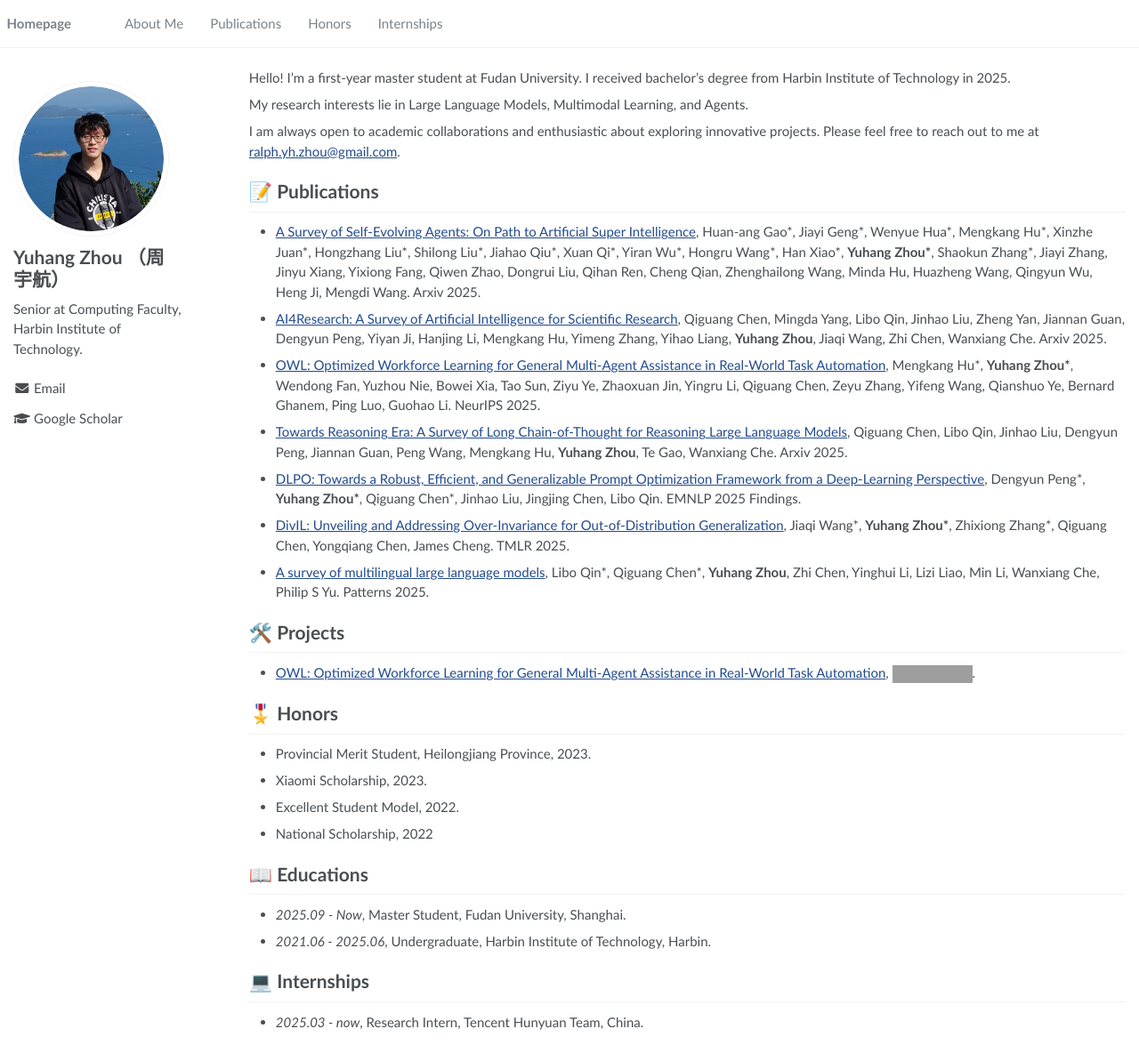
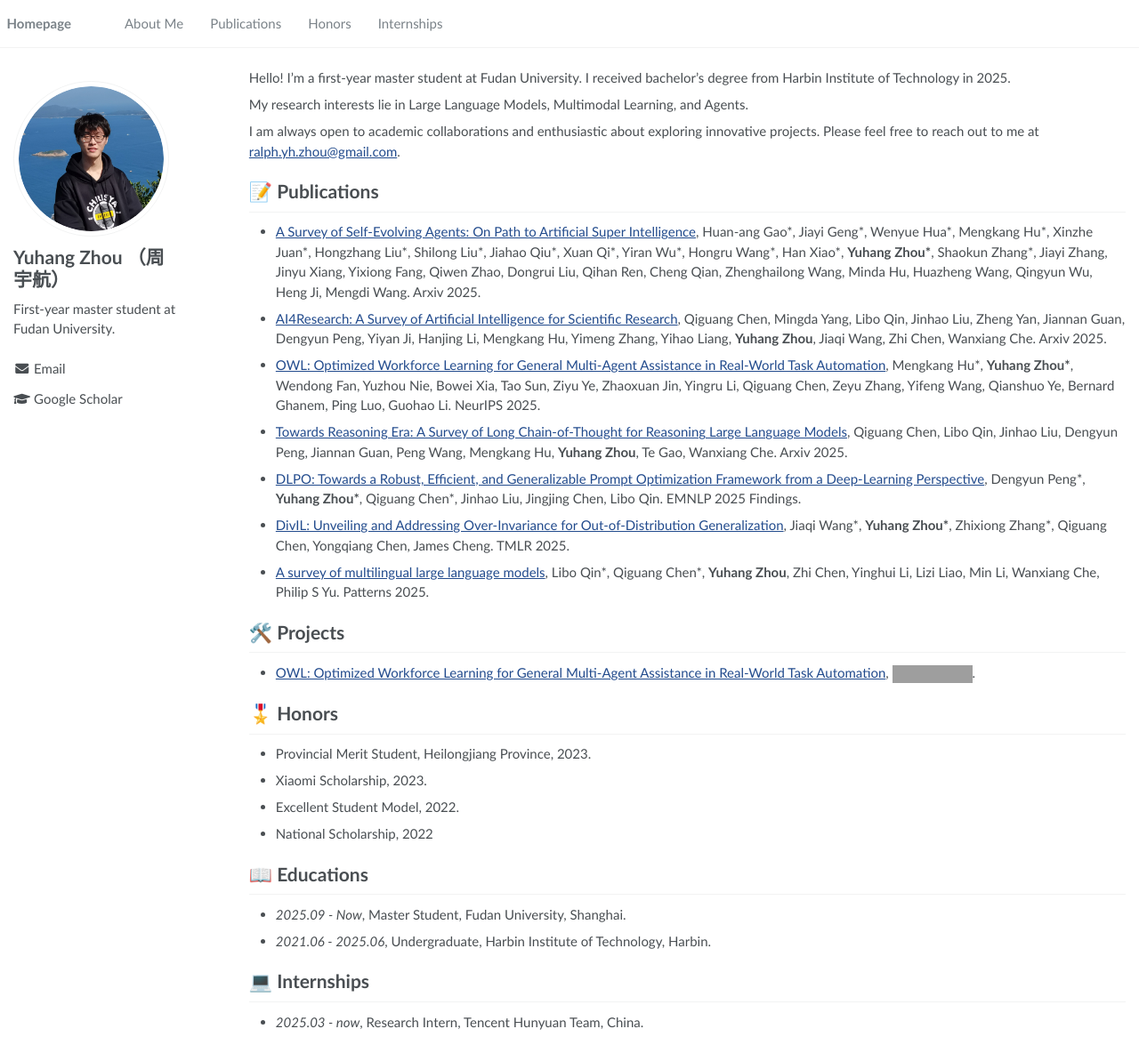
Before and after one commit to Ralph-Zhou/ralph-zhou.github.io, a Jekyll site: the page built from _pages/about.md, in a window 1280 px wide and 1175 px high. Shown: the whole window at 89% size. Built offline with Jekyll 4.4.1, drawn with Linux system fonts in a browser that asks for light colours; grey boxes are pictures that could not be loaded.

Commit message:
Update author bio in _config.yml

```diff
--- a/_config.yml
+++ b/_config.yml
@@ -23,7 +23,7 @@ baidu_site_verification  :  # get baidu_site_verification from https://ziyuan.ba
 author:
   name             : "Yuhang Zhou （周宇航）"
   avatar           : "images/android-chrome-512x512.png"
-  bio              : "Senior at Computing Faculty, Harbin Institute of Technology."
+  bio              : "First-year master student at Fudan University."
   location         :
   employer         :
   pubmed           :
```
